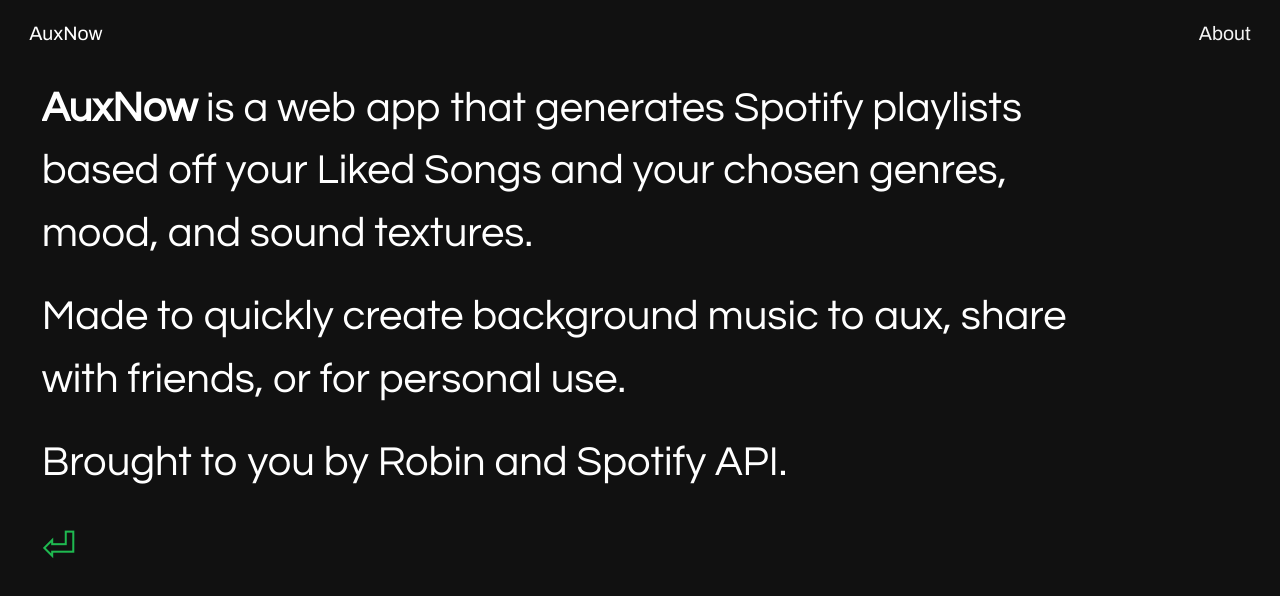
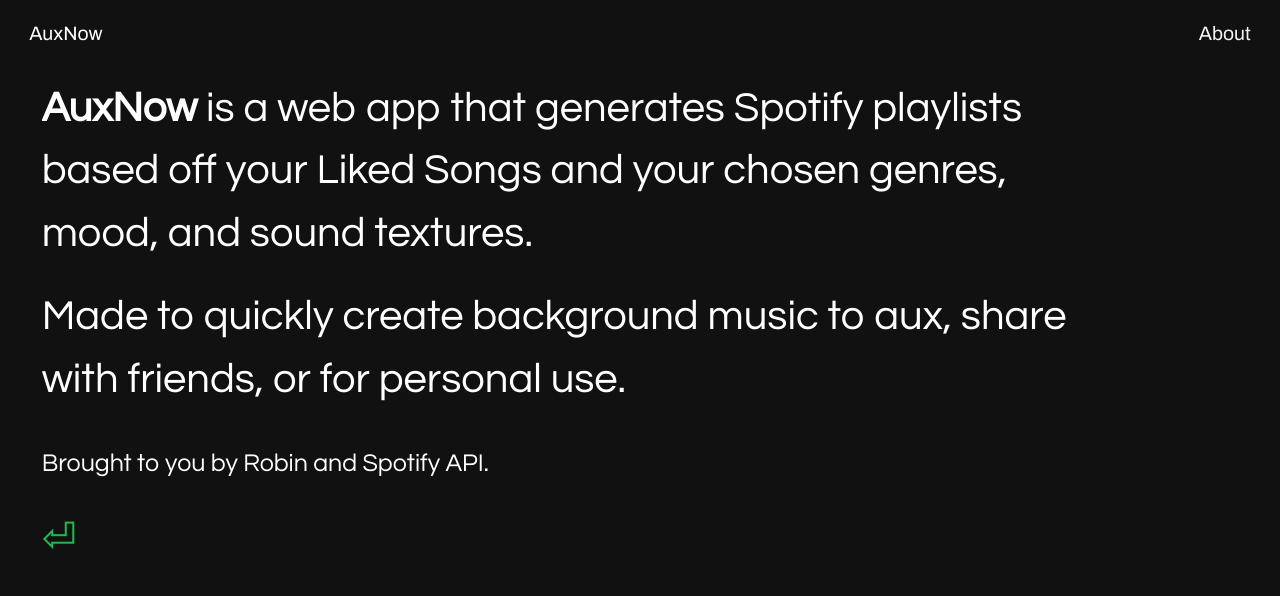
Before and after one commit to robinpx/auxnow, a React (Create React App) app: page / in a window 1280 px wide. Both pictures are taken after a click on the element "About". Shown: the top 596 px of the page. Built offline with nearby package versions, Linux system fonts and the light colour scheme; what spotify-web-api-js would draw is missing.

Commit message:
Fix link and size of credits

```diff
--- a/src/App.css
+++ b/src/App.css
@@ -272,6 +272,10 @@
   cursor:pointer;
   color:#1DB954;
   animation:colorful 3s infinite;
+}
+
+.credits {
+  font-size:0.6em;
 }
 
 /* FORM */
--- a/src/components/layout/About.js
+++ b/src/components/layout/About.js
@@ -9,7 +9,7 @@
               <p><b>AuxNow</b> is a web app that generates Spotify playlists based off your Liked Songs
               and your chosen genres, mood, and sound textures. </p>
               <p>Made to quickly create background music to aux, share with friends, or for personal use. </p>
-              <p>Brought to you by <a href='https://github.com'>Robin</a> and Spotify API.</p>
+              <p className='credits'>Brought to you by <a href='https://github.com/robinpx'>Robin</a> and Spotify API.</p>
               <div id='close-button' onClick={this.props.close}>⏎</div>
             </div>
           </div>
```
